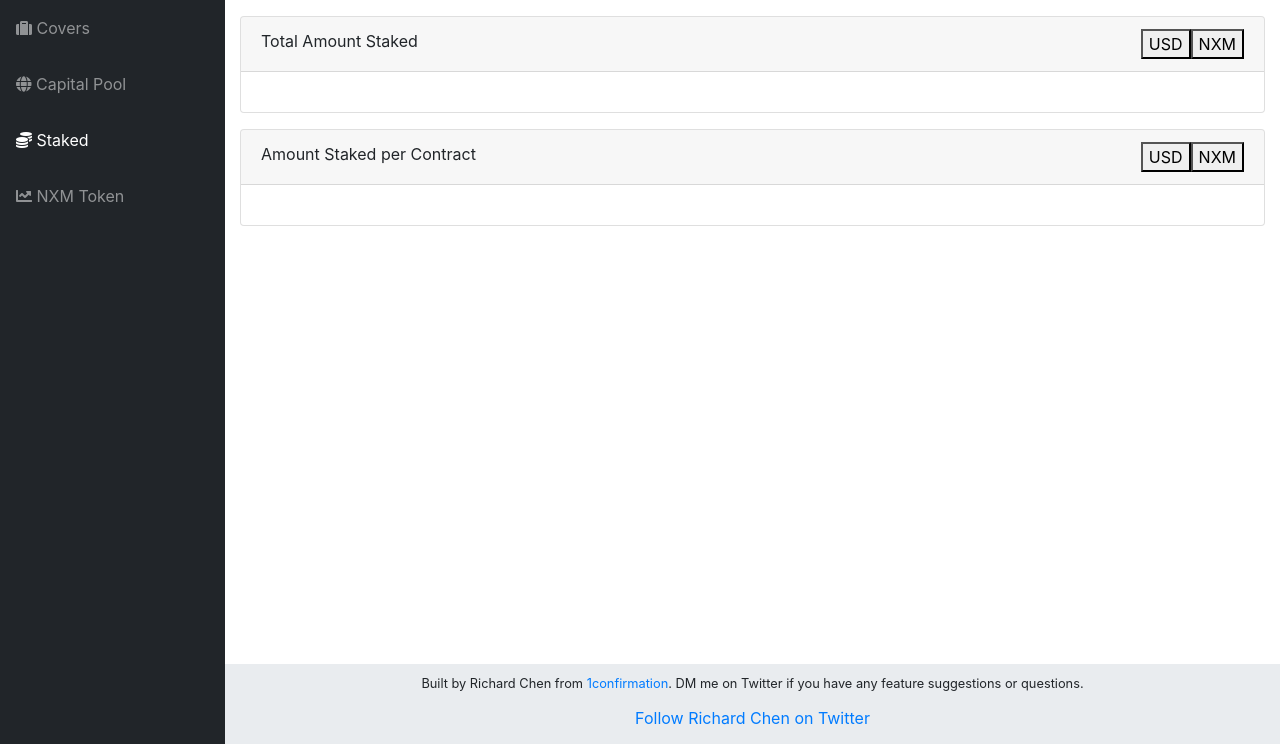
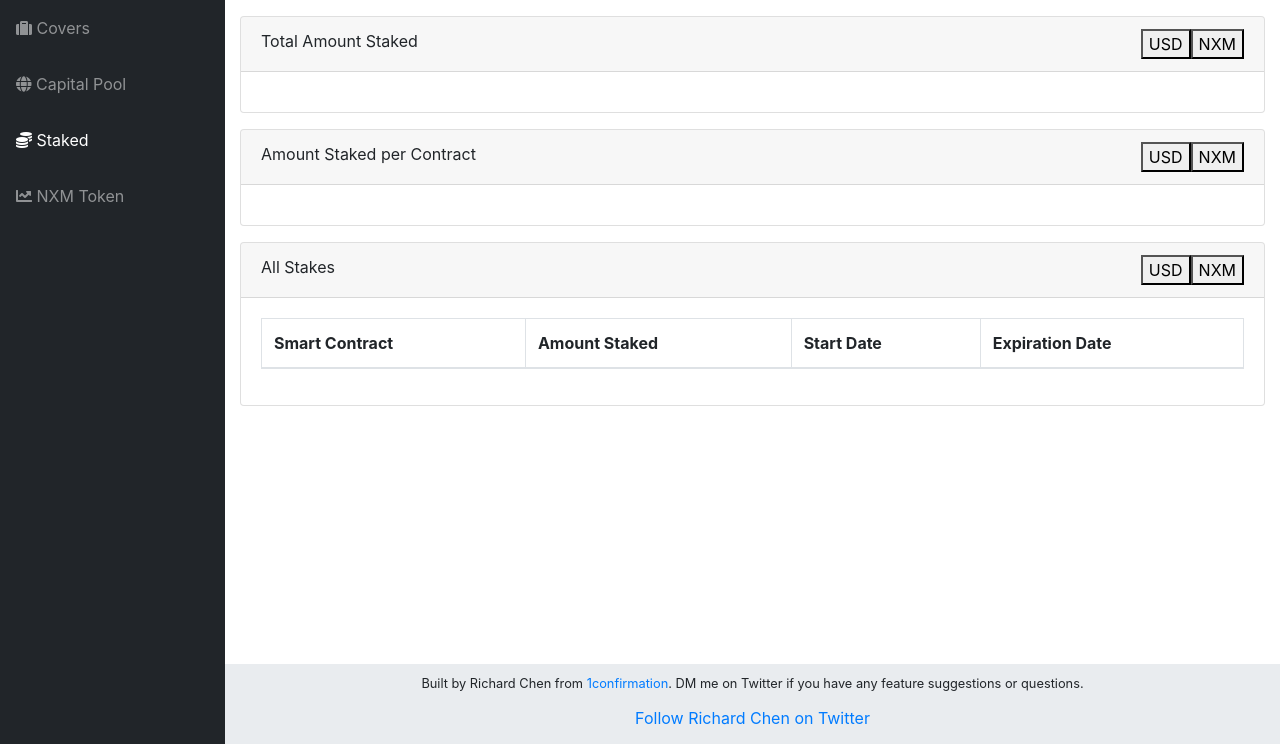
Before and after one commit to rchen8/nexus-mutual-tracker, a Flask app: template app/templates/staked.html in a window 1280 px wide. Shown: the part 56-800 px from the top of the page. Run offline with Flask 2, Linux system fonts and the light colour scheme; the template is opened without the code that fills it, so the values that code supplies are empty; some libraries are stand-ins or nearby versions.

Commit message:
Add all stakes table

```diff
--- a/app/models/script.py
+++ b/app/models/script.py
@@ -146,3 +146,12 @@ def get_amount_staked_per_contract():
       amount_staked_per_contract['USD'][txn['contract_name']] += txn['amount'] * price['NXM']
       amount_staked_per_contract['NXM'][txn['contract_name']] += txn['amount']
   return dict(amount_staked_per_contract)
+
+def get_all_stakes():
+  get_nxm_token_price()
+  stakes = query_table(StakingTransaction)
+  for stake in stakes:
+    stake['start_time'] = stake['start_time'].strftime('%Y-%m-%d %H:%M:%S')
+    stake['end_time'] = stake['end_time'].strftime('%Y-%m-%d %H:%M:%S')
+    stake['amount_usd'] = stake['amount'] * price['NXM']
+  return stakes
--- a/app/routes/routes.py
+++ b/app/routes/routes.py
@@ -12,7 +12,7 @@ def active_cover_amount_per_contract():
   return jsonify(script.get_active_cover_amount_per_contract())
 
 @app.route('/all_covers', methods=['GET'])
-def covers():
+def all_covers():
   return jsonify(script.get_all_covers())
 
 @app.route('/capital_pool_size', methods=['GET'])
@@ -30,6 +30,10 @@ def mcr_percentage():
 @app.route('/total_amount_staked', methods=['GET'])
 def total_amount_staked():
   return jsonify(script.get_total_amount_staked())
+
+@app.route('/all_stakes', methods=['GET'])
+def all_stakes():
+  return jsonify(script.get_all_stakes())
 
 @app.route('/amount_staked_per_contract', methods=['GET'])
 def amount_staked_per_contract():
--- a/app/static/js/covers.js
+++ b/app/static/js/covers.js
@@ -51,7 +51,7 @@ $('#active-cover-amount-per-contract-eth').click(() => {
 
 const renderAllCovers = (currency) => {
   if (allCovers !== undefined) {
-    table = $('#dataTable').DataTable()
+    table = $('#coverDataTable').DataTable()
     table.clear()
     for (cover of allCovers) {
       coverAmount = 0
--- a/app/static/js/staked.js
+++ b/app/static/js/staked.js
@@ -1,5 +1,6 @@
 totalAmountStaked = undefined
 amountStakedPerContract = undefined
+allStakes = undefined
 
 const renderTotalAmountStaked = (currency) => {
   if (totalAmountStaked !== undefined) {
@@ -47,3 +48,39 @@ $('#amount-staked-per-contract-usd').click(() => {
 $('#amount-staked-per-contract-nxm').click(() => {
   renderAmountStakedPerContract('NXM')
 })
+
+const renderAllStakes = (currency) => {
+  if (allStakes !== undefined) {
+    table = $('#stakeDataTable').DataTable()
+    table.clear()
+    for (stake of allStakes) {
+      stakedAmount = 0
+      if (currency === 'USD') {
+        stakedAmount = '$' + stake['amount_usd'].toFixed(2).replace(/\B(?=(\d{3})+(?!\d))/g, ',')
+      } else {
+        stakedAmount = stake['amount'].toLocaleString() + ' NXM'
+      }
+
+      table.row.add([
+        stake['contract_name'],
+        stakedAmount,
+        toLocalTimezone(stake['start_time']),
+        toLocalTimezone(stake['end_time'])
+      ])
+    }
+    table.draw()
+  }
+}
+
+$.get('all_stakes', (response) => {
+  allStakes = response
+  renderAllStakes('USD')
+})
+
+$('#all-stakes-usd').click(() => {
+  renderAllStakes('USD')
+})
+
+$('#all-stakes-nxm').click(() => {
+  renderAllStakes('NXM')
+})
--- a/app/templates/covers.html
+++ b/app/templates/covers.html
@@ -63,7 +63,7 @@
       </div>
       <div class="card-body">
         <div class="table-responsive">
-          <table class="table table-bordered" id="dataTable" width="100%" cellspacing="0">
+          <table class="table table-bordered" id="coverDataTable" width="100%" cellspacing="0">
             <thead>
               <tr>
                 <th>Cover ID</th>
--- a/app/templates/staked.html
+++ b/app/templates/staked.html
@@ -53,6 +53,29 @@
         <div id="amountStakedPerContract"></div>
       </div>
     </div>
+
+    <div class="card mb-3">
+      <div class="card-header">
+        All Stakes
+        <span style="float:right;">
+          <button id="all-stakes-usd">USD</button><button id="all-stakes-nxm">NXM</button>
+        </span>
+      </div>
+      <div class="card-body">
+        <div class="table-responsive">
+          <table class="table table-bordered" id="stakeDataTable" width="100%" cellspacing="0">
+            <thead>
+              <tr>
+                <th>Smart Contract</th>
+                <th>Amount Staked</th>
+                <th>Start Date</th>
+                <th>Expiration Date</th>
+              </tr>
+            </thead>
+          </table>
+        </div>
+      </div>
+    </div>
   </div>
 
   {% include '_footer.html' %}
```
